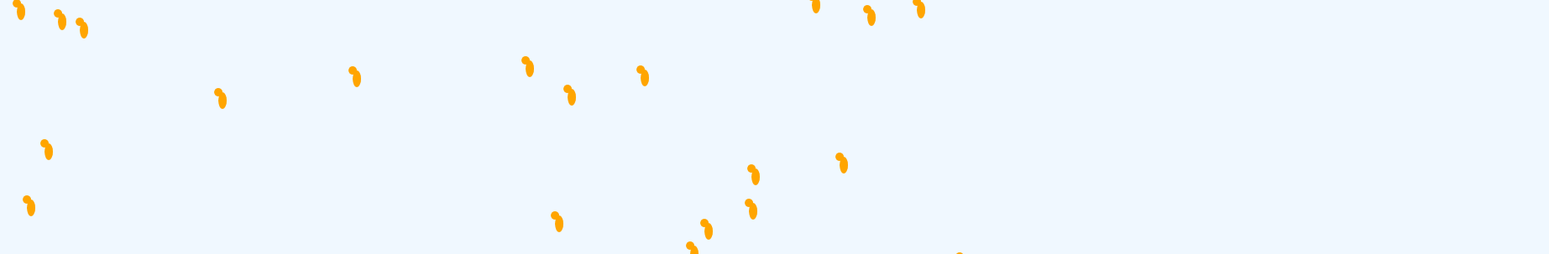
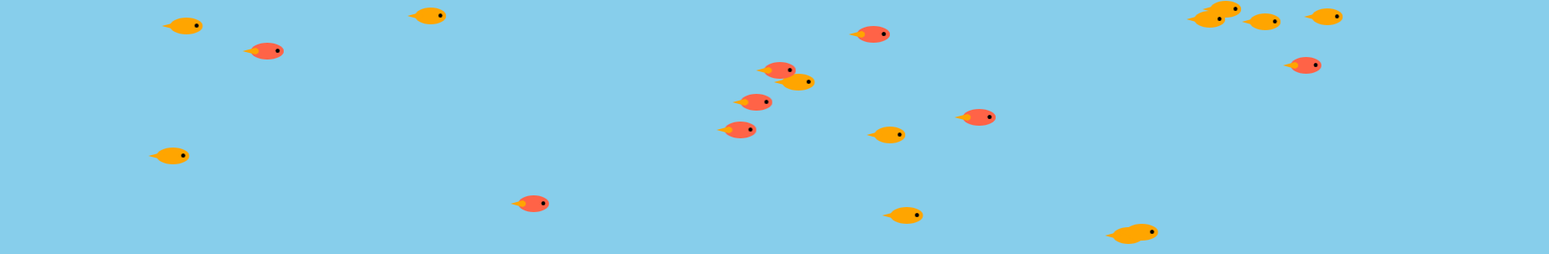
Before and after one commit to Valerie0202/fish-net, a plain HTML site: page index.html in a window 1280 px wide. Shown: the top 303 px of the page at 84% size, 1845 px wide, since content can reach past the window. Drawn offline with Linux system fonts and the light colour scheme.

Commit message:
Beautify fish

```diff
--- a/index.html
+++ b/index.html
@@ -10,7 +10,7 @@
             margin: 0;
             padding: 0;
             overflow: hidden;
-            background-color: #f0f8ff;
+            background-color: #87ceeb; /* Light blue background for water */
             display: flex;
             justify-content: center;
             align-items: center;
@@ -19,41 +19,58 @@
         }
 
         h1 {
-            color: #0077be;
+            color: white;
             z-index: 10;
+            text-shadow: 2px 2px 4px #000;
         }
 
         .fish {
             position: absolute;
-            width: 20px;
-            height: 10px;
+            width: 40px;
+            height: 20px;
             background-color: orange;
             border-radius: 50%;
-            transform: rotate(90deg);
+            display: flex;
+            justify-content: flex-start;
+            align-items: center;
             animation: swim infinite linear;
         }
 
         .fish::before {
             content: '';
             position: absolute;
-            width: 10px;
+            width: 20px;
             height: 10px;
             background-color: orange;
             border-radius: 50%;
-            top: 5px;
-            left: -5px;
+            clip-path: polygon(100% 0, 0 50%, 100% 100%);
+            left: -10px; /* Tail positioning */
+        }
+
+        .fish::after {
+            content: '';
+            position: absolute;
+            width: 5px;
+            height: 5px;
+            background-color: black;
+            border-radius: 50%;
+            top: 7px; /* Eye positioning */
+            left: 30px;
         }
 
         @keyframes swim {
             0% {
-                transform: translateX(-10%) rotate(90deg);
+                transform: translateX(-10%) scaleX(1);
+            }
+            50% {
+                transform: translateX(50vw) scaleX(0.9); /* Slight stretch for realism */
             }
             100% {
-                transform: translateX(110%) rotate(90deg);
+                transform: translateX(110%) scaleX(1);
             }
         }
 
-        /* Create multiple fish with different delays and speeds */
+        /* Add variety to fish animations */
         .fish:nth-child(odd) {
             animation-duration: 8s;
             animation-delay: calc(-1s * var(--i));
@@ -62,6 +79,7 @@
         .fish:nth-child(even) {
             animation-duration: 12s;
             animation-delay: calc(-2s * var(--i));
+            background-color: #ff6347; /* Some fish are red-orange */
         }
     </style>
 </head>
@@ -76,6 +94,7 @@
             fish.style.setProperty('--i', i);
             fish.style.top = Math.random() * 100 + 'vh';
             fish.style.left = Math.random() * 100 + 'vw';
+            fish.style.transform = Math.random() < 0.5 ? 'scaleX(-1)' : ''; // Flip some fish for direction variety
             body.appendChild(fish);
         }
     </script>
```
